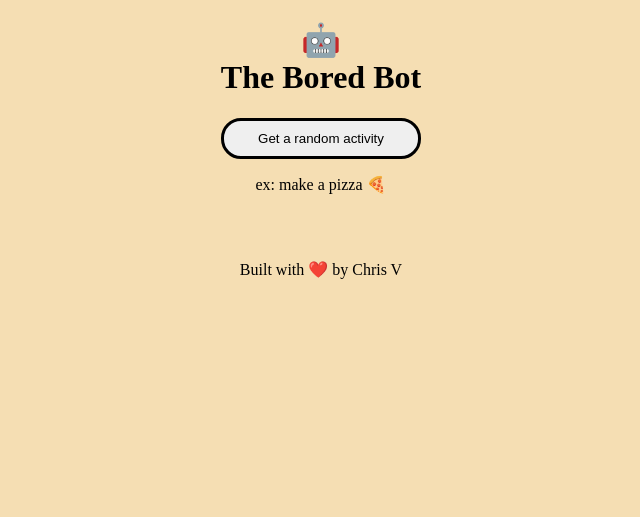
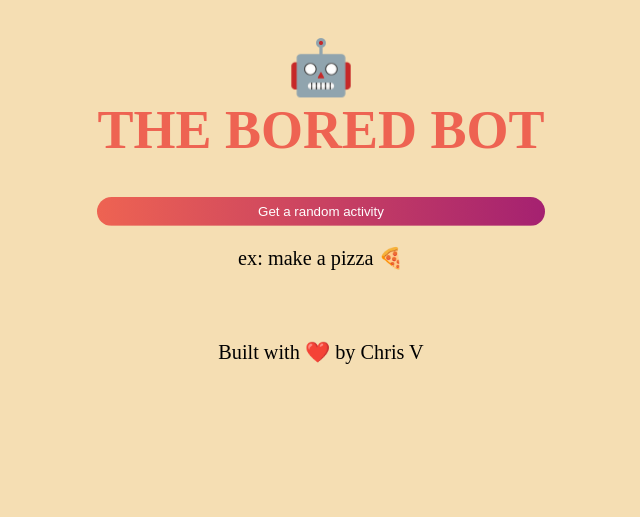
Before and after one commit to ChrisVee/boredBot, a website built with Vite: page index.html in a window 1280 px wide. Shown: the whole page, without its empty margins (319-959 px from the left). Built offline with nearby package versions, Linux system fonts and the light colour scheme.

Commit message:
Update index.css

```diff
--- a/index.css
+++ b/index.css
@@ -1,8 +1,21 @@
+:root {
+  --gradient: linear-gradient(90deg, #ee6352, purple, #ee6352);
+}
+
+@keyframes bg-animation {
+  0% {background-position: left}
+  50% {background-position: right}
+  100% {background-position: left}
+}
+
 html, body {
     margin: 0;
     padding: 0;
     background: wheat;
     max-width: 100%;
+    font-size: 1.125em;
+    justify-content: center;
+    align-items: center;
 }
 
 .container, footer {
@@ -18,8 +31,29 @@ button {
     padding: 10px;
     border-radius: 20px;
     border: 3px solid black;
+    color: white;
+    border: 0;
+    cursor: pointer;
+    padding: .5em 1.25em;
+    background: linear-gradient(90deg, #ee6352, purple, #ee6352);
+    background-size: 300%;
+    background-position: left;
+    transition: background-position 350ms;
 }
 
 footer {
     padding: 50px;
 }
+
+.title {
+  text-transform: uppercase;
+  font-weight: 900;
+  font-size: 3rem;
+  color: #ee6352;
+}
+
+/*Effects*/
+
+button:hover {
+  background-position: right;
+}
```
